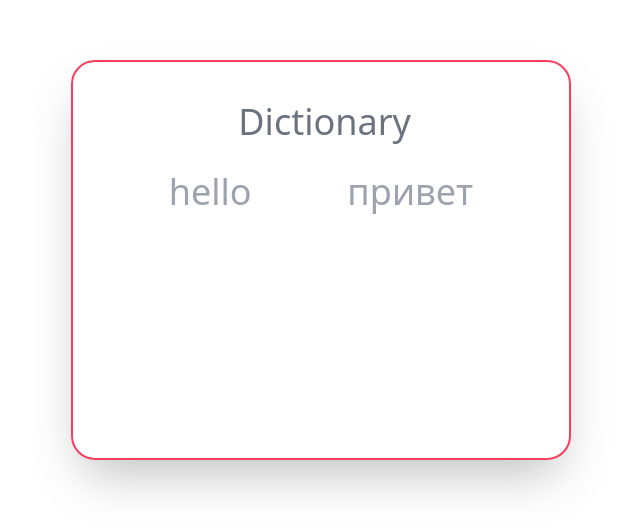
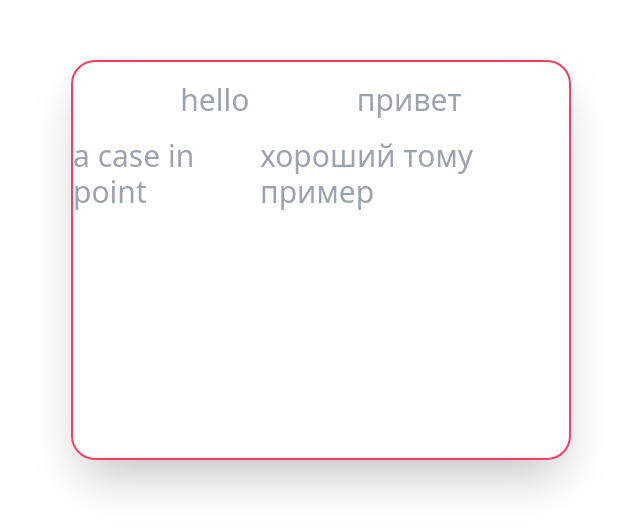
Before and after one commit to Fleksss/LearnEnglish, a Vue app: page / in a window 1280 px wide. Shown: the part 140-672 px from the top of the page, without its empty margins (319-959 px from the left). Built offline with nearby package versions, Linux system fonts and the light colour scheme.

Commit message:
hero section

```diff
--- a/src/App.vue
+++ b/src/App.vue
@@ -1,19 +1,28 @@
 <template>
   <div class="container w-[100vw] h-[100vh] flex justify-center items-center">
-    <div class="w-[500px] h-[400px] shadow-2xl relative border-2 border-rose-500 rounded-3xl">
-      <h1 class="text-4xl text-gray-500 absolute top-[40px] left-1/3 right-1/3">Dictionary</h1>
-      <div class="w-full h-full pt-[110px] flex justify-evenly items-start">
+    <div class="w-[500px] h-[400px] shadow-2xl border-2 border-rose-500 rounded-3xl">
+
+      <!-- <TheHeroSection title="Dictionary"/> -->
+
+      <!-- Dictionary -->
+
+      <div class="dictionary w-full h-full pt-5 flex flex-col gap-5 items-start">
         <TheWord v-for="item in wordBase" :key="item" :word="item.spelling" :translate="item.translate" />
       </div>
+
     </div>
+
+
   </div>
 </template>
 
 <script>
 import TheWord from './components/TheWord.vue';
+import TheHeroSection from './components/TheHeroSection.vue';
 export default {
   components: {
-    TheWord
+    TheWord,
+    TheHeroSection,
   },
 
   data() {
@@ -22,10 +31,16 @@ export default {
         {
           spelling: 'hello',
           translate: 'привет',
-        }
+          id: '0'
+        },
+        {
+          spelling: 'a case in point',
+          translate: 'хороший тому пример',
+          id: '1'
+        },
       ]
     }
-  }
+  },
 }
 </script>
 
--- /dev/null
+++ b/src/components/TheHeroSection.vue
@@ -0,0 +1,19 @@
+<template>
+  <div class="w-full h-full flex justify-center items-center">
+    <h1 class="text-7xl text-gray-500">
+      {{ title }}
+    </h1>
+  </div>
+</template>
+
+<script>
+export default {
+  props: {
+    title: String
+  }
+}
+</script>
+
+<style>
+
+</style>
--- a/src/components/TheWord.vue
+++ b/src/components/TheWord.vue
@@ -1,11 +1,13 @@
 <template>
-  <p class="text-gray-400 text-4xl">
-    {{ word }}
-  </p>
+  <div class="flex justify-evenly items-start w-full">
+    <p class="text-gray-400 text-3xl inline-block">
+      {{ word }}
+    </p>
 
-  <span class="text-gray-400 text-4xl">
-    {{ translate }}
-  </span>
+    <p class="text-gray-400 text-3xl inline-block">
+      {{ translate }}
+    </p>
+  </div>
 
 </template>
 
```
